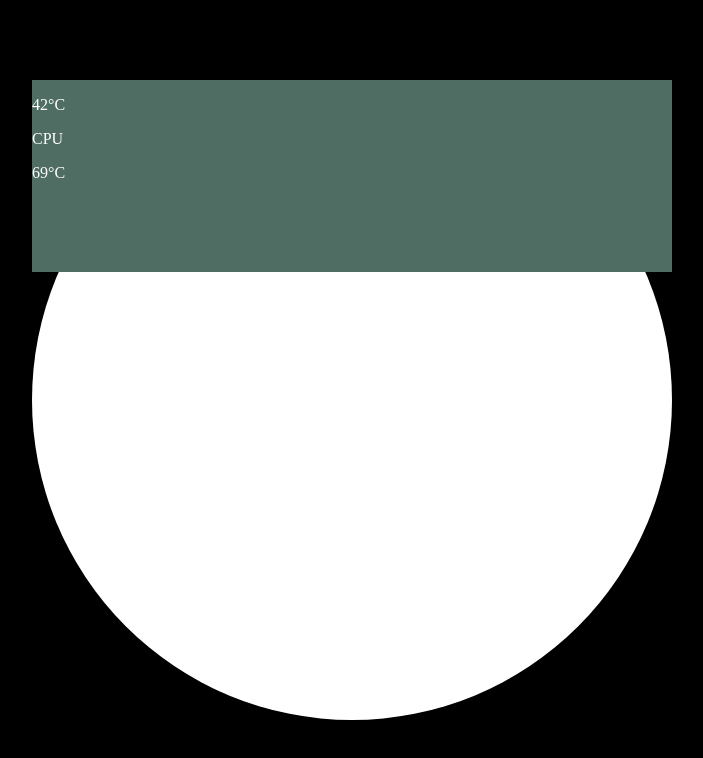
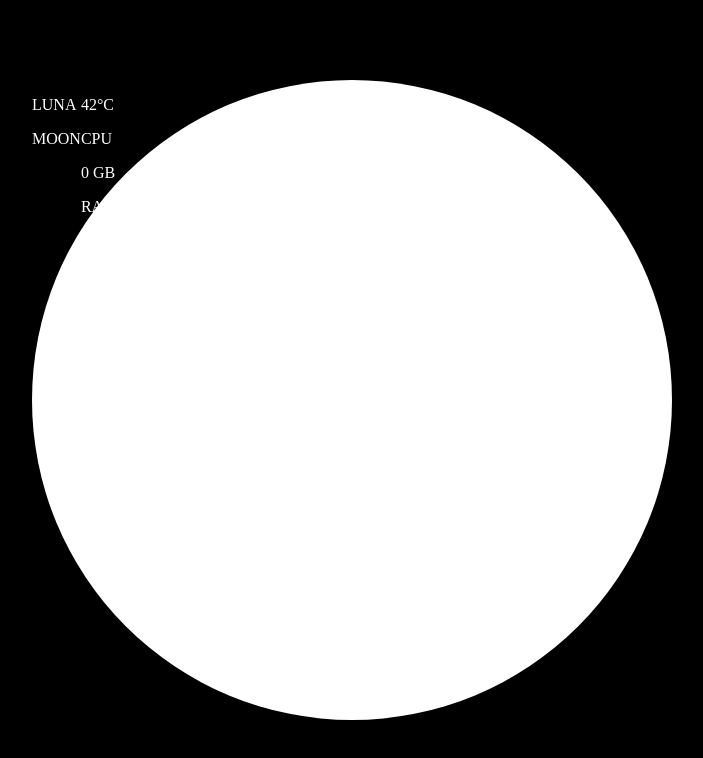
Before and after one commit to iulicc/NZXT-Starfield-compass-Web-Integration, a website: page index.html in a window 1280 px wide. Shown: the whole page, without its empty margins (288-991 px from the left). Drawn offline with Linux system fonts and the light colour scheme.

Commit message:
Included RAM Usage info display

```diff
--- a/index.html
+++ b/index.html
@@ -1,18 +1,33 @@
 <html>
   <header>
-    <title>NZXT Starfield Web Integration</title>
+    <title>NZXT Starfield Compass Web Integration</title>
     <link rel="stylesheet" href="./public/css/style.css" />
   </header>
   <body>
-    <div class="temp_wrapper">
-      <div class="cpu_temp_container">
-        <p id="cpu_temp" class="temp">42°C</p>
-        <p>CPU</p>
+    <div class="custom_text_container">
+      <p class="title">LUNA</p>
+      <p class="subtitle">MOON</p>
+    </div>
+
+    <div class="info_wrapper">
+      <div class="info_container">
+        <p id="cpu_temp" class="info">42°C</p>
+        <p class="title">CPU</p>
       </div>
-      <!-- CPU temp -->
 
-      <!-- GPU temp -->
-      <p id="gpu_temp" class="temp">69°C</p>
+      <span class="divider"></span>
+
+      <div class="info_container">
+        <p id="ram_usage" class="info">0 GB</p>
+        <p class="title">RAM</p>
+      </div>
+
+      <span class="divider"></span>
+
+      <div class="info_container">
+        <p id="gpu_temp" class="info">69°C</p>
+        <p class="title">GPU</p>
+      </div>
     </div>
   </body>
   <script type="module" src="./public/js/main.js"></script>
```
